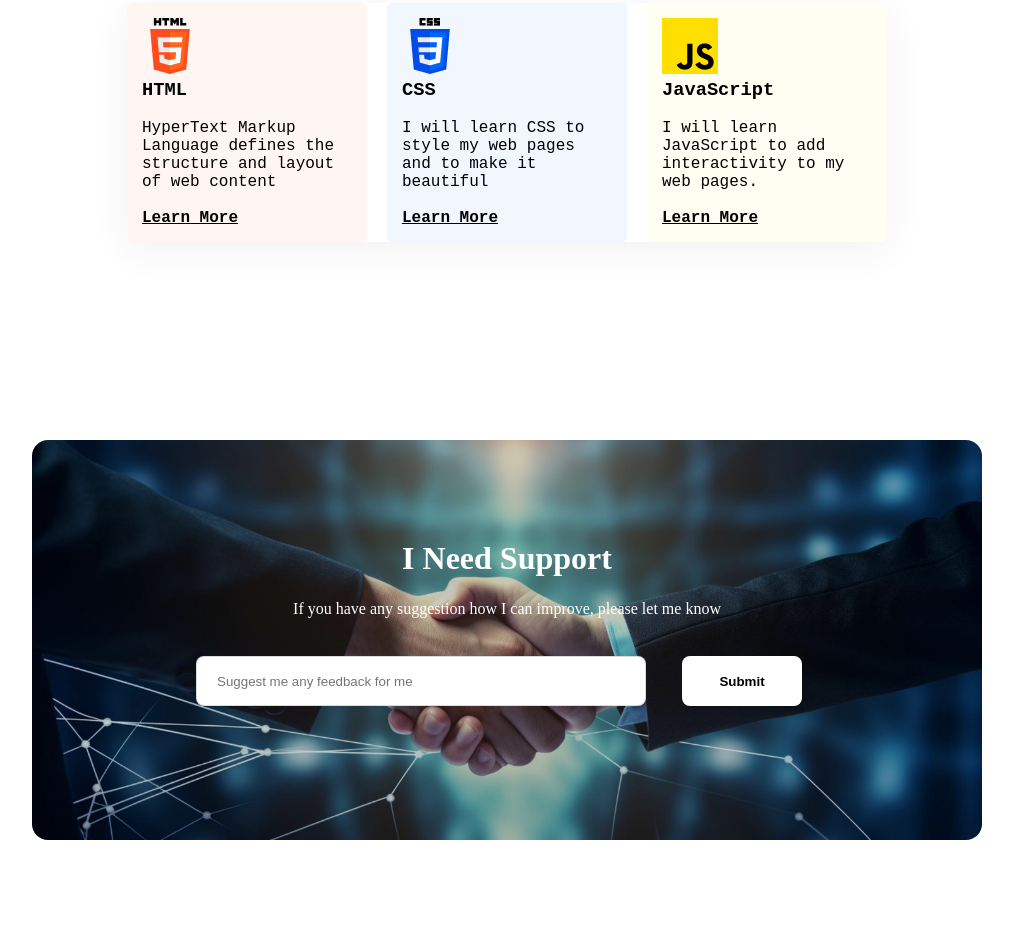
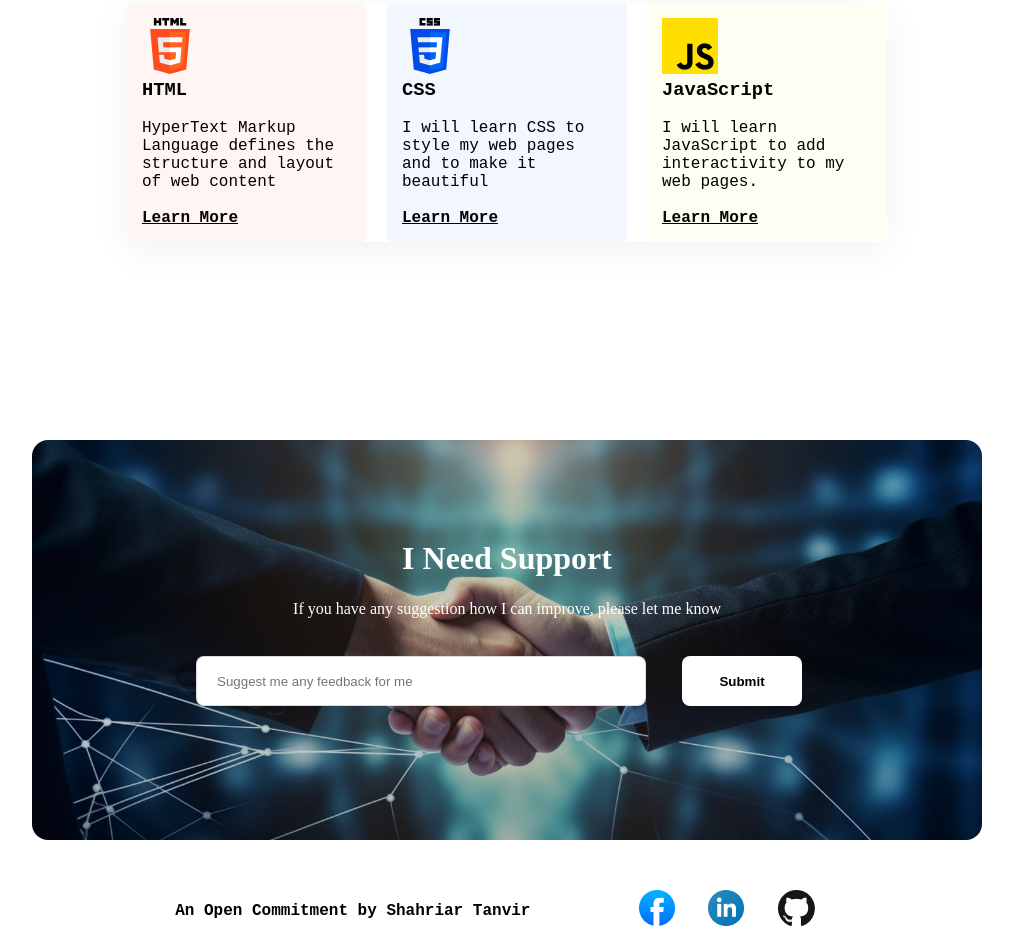
Before and after one commit to stanvir75/Programming-Hero-Assignment-1, a plain HTML site: page index.html in a window 1280 px wide. Shown: the part 2524-3475 px from the top of the page, without its empty margins (133-1146 px from the left). Before the commit the page ends 3414 px from the top, so only its background shows below. Drawn offline with Linux system fonts and the light colour scheme; a web font is replaced by a local one.

Commit message:
social media link created in footer

```diff
--- a/index.html
+++ b/index.html
@@ -184,7 +184,7 @@
 
     </main>
 
-    <footer id="footer">
+    <section id="footer">
       <div class="footer-title">
         <h2 class="footer-heading">I Need Support</h2>
         <p class="footer-para">If you have any suggestion how I can improve, please let me know</p>
@@ -202,6 +202,19 @@
       </form>
 
 
+
+
+    </section>
+
+    <footer>
+      <div class="footer-bottom">
+        <h4>An Open Commitment by Shahriar Tanvir</h4>
+        <div class="footer-link">
+          <a href="https://www.facebook.com/"><img src="assets/facebook.png" alt=""></a>
+          <a href="https://www.linkedin.com/"><img src="assets/linkedin-icon 1.png" alt=""></a>
+          <a href="https://github.com/"><img src="assets/github.png" alt=""></a>
+        </div>
+      </div>
     </footer>
   </body>
 </html>
--- a/styles/style.css
+++ b/styles/style.css
@@ -135,7 +135,7 @@
   color: black;
 }
 
-footer {
+#footer {
   border-radius: 16px;
 
   background-image: linear-gradient(
@@ -234,3 +234,17 @@ footer {
 
   background: rgb(255, 255, 255);
 }
+
+.footer-bottom{
+  display: flex;
+  justify-content: space-evenly;
+  align-items: center;
+  margin-bottom: 20px;
+  padding: 0 200px ;
+
+}
+
+.footer-link a{
+
+   margin-right: 24px;
+}
```
